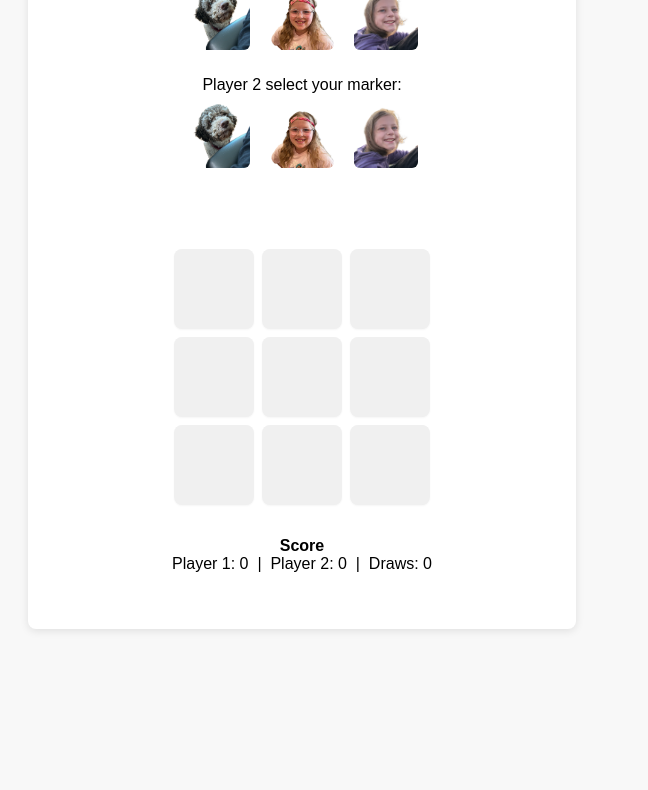
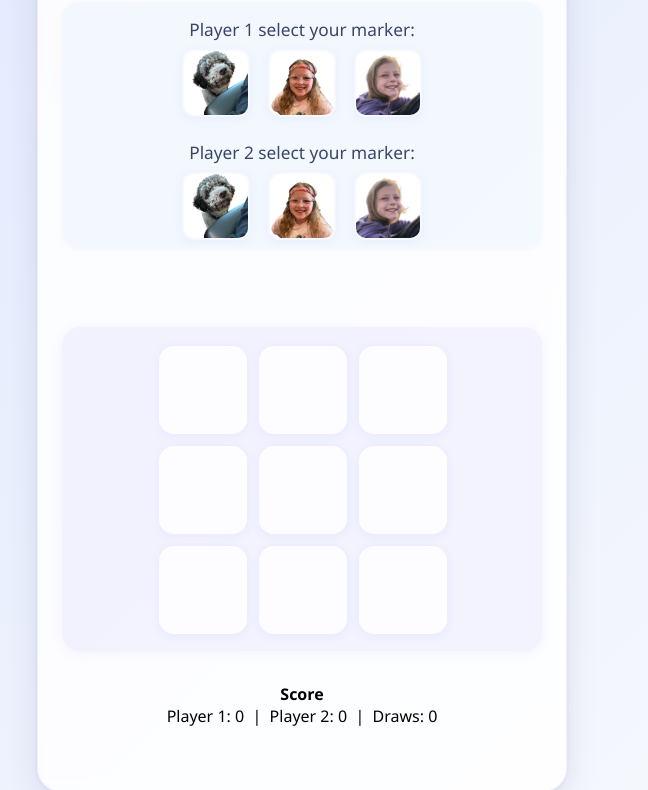
Before and after one commit to ChrisGreenWS/tictactoe, a plain HTML site: page index.html in a window 1280 px wide. Shown: the part 174-964 px from the top of the page, without its empty margins (338-986 px from the left). Before the commit the page ends 843 px from the top, so only its background shows below. Drawn offline with Linux system fonts and the light colour scheme.

Commit message:
Refactor CSS for improved animations and layout consistency in Tic Tac Toe game and give it a new ui refresh

```diff
--- a/css/style.css
+++ b/css/style.css
@@ -1,4 +1,135 @@
-/* Winner message animation */
+
+body {
+    font-family: 'Segoe UI', 'Roboto', Arial, sans-serif;
+    background: linear-gradient(135deg, #e0e7ff 0%, #f8fafc 100%);
+    margin: 0;
+    padding: 0;
+    min-height: 100vh;
+}
+
+#main-container {
+    max-width: 480px;
+    margin: 48px auto;
+    background: rgba(255,255,255,0.85);
+    border-radius: 24px;
+    box-shadow: 0 8px 32px rgba(60,60,120,0.12), 0 1.5px 4px rgba(60,60,120,0.08);
+    padding: 32px 24px 32px 24px;
+    backdrop-filter: blur(6px);
+    border: 1.5px solid rgba(180,180,255,0.18);
+}
+
+
+
+h1 {
+    text-align: center;
+    font-size: 2.2rem;
+    font-weight: 700;
+    letter-spacing: 0.02em;
+    color: #2d3a5a;
+    margin-bottom: 18px;
+    text-shadow: 0 2px 8px rgba(180,200,255,0.12);
+}
+
+#image-selection {
+    display: flex;
+    flex-direction: column;
+    gap: 24px;
+    margin-bottom: 32px;
+    background: rgba(240,245,255,0.7);
+    border-radius: 16px;
+    padding: 16px 0 8px 0;
+    box-shadow: 0 1px 4px rgba(120,140,200,0.07);
+}
+
+.player-select {
+    display: flex;
+    flex-direction: column;
+    align-items: center;
+    font-weight: 500;
+    color: #3a4668;
+    font-size: 1.08rem;
+}
+
+.image-options {
+    display: flex;
+    gap: 18px;
+    margin-top: 8px;
+}
+
+.image-option {
+    border: 2.5px solid transparent;
+    border-radius: 12px;
+    cursor: pointer;
+    transition: border 0.18s, box-shadow 0.18s;
+    width: 64px;
+    height: 64px;
+    object-fit: cover;
+    box-shadow: 0 2px 8px rgba(120,140,200,0.10);
+    background: #f6f8ff;
+}
+
+.image-option.selected {
+    border: 2.5px solid #6366f1;
+    box-shadow: 0 4px 16px rgba(99,102,241,0.13);
+}
+
+.image-option.disabled {
+    opacity: 0.32;
+    pointer-events: none;
+    filter: grayscale(0.5);
+}
+
+.board {
+    display: grid;
+    grid-template-columns: repeat(3, 88px);
+    grid-template-rows: repeat(3, 88px);
+    gap: 12px;
+    justify-content: center;
+    margin: 0 auto 32px auto;
+    background: rgba(99,102,241,0.07);
+    border-radius: 18px;
+    box-shadow: 0 2px 12px rgba(99,102,241,0.08);
+    padding: 18px 0 18px 0;
+}
+
+.cell {
+    width: 88px;
+    height: 88px;
+    background: rgba(255,255,255,0.85);
+    border-radius: 16px;
+    display: flex;
+    align-items: center;
+    justify-content: center;
+    font-size: 2.5rem;
+    cursor: pointer;
+    transition: background 0.18s, box-shadow 0.18s;
+    box-shadow: 0 2px 8px rgba(99,102,241,0.07);
+    position: relative;
+    border: 1.5px solid rgba(99,102,241,0.10);
+}
+.cell:hover {
+    background: #e0eaff;
+    box-shadow: 0 4px 16px rgba(99,102,241,0.13);
+}
+.cell img {
+    width: 64px;
+    height: 64px;
+    object-fit: cover;
+    pointer-events: none;
+    border-radius: 12px;
+    box-shadow: 0 2px 8px rgba(99,102,241,0.10);
+}
+
+#game-message {
+    min-height: 1.6em;
+    display: flex;
+    align-items: center;
+    justify-content: center;
+    font-size: 1.18rem;
+    letter-spacing: 0.01em;
+    text-shadow: 0 1px 4px rgba(99,102,241,0.08);
+}
+
 .winner-animate {
     animation: winner-pop 0.5s cubic-bezier(0.4, 1.4, 0.6, 1) both;
 }
@@ -17,6 +148,7 @@
         opacity: 1;
     }
 }
+
 .marker-animate {
     animation: pop-in 0.25s cubic-bezier(0.4, 1.4, 0.6, 1) both;
 }
@@ -35,103 +167,21 @@
         opacity: 1;
     }
 }
-/* Reserve space for the game message area to prevent board jump */
-#game-message {
-    min-height: 1.6em;
-    display: flex;
-    align-items: center;
-    justify-content: center;
+
+/* Button modern styles */
+#game-btns button {
+    background: linear-gradient(90deg, #6366f1 0%, #818cf8 100%);
+    color: #fff;
+    border: none;
+    border-radius: 8px;
+    box-shadow: 0 2px 8px rgba(99,102,241,0.10);
+    font-weight: 600;
+    letter-spacing: 0.01em;
+    cursor: pointer;
+    transition: background 0.18s, box-shadow 0.18s, transform 0.13s;
 }
-/* Main stylesheet for Tic Tac Toe */
-body {
-    font-family: Arial, sans-serif;
-    background: #f8f8f8;
-    margin: 0;
-    padding: 0;
+#game-btns button:hover {
+    background: linear-gradient(90deg, #818cf8 0%, #6366f1 100%);
+    box-shadow: 0 4px 16px rgba(99,102,241,0.13);
+    transform: translateY(-2px) scale(1.04);
 }
-
-#main-container {
-    max-width: 500px;
-    margin: 40px auto;
-    background: #fff;
-    border-radius: 8px;
-    box-shadow: 0 2px 8px rgba(0,0,0,0.1);
-    padding: 24px;
-}
-
-h1 {
-    text-align: center;
-}
-
-#image-selection {
-    display: flex;
-    flex-direction: column;
-    gap: 24px;
-    margin-bottom: 32px;
-}
-
-.player-select {
-    display: flex;
-    flex-direction: column;
-    align-items: center;
-}
-
-.image-options {
-    display: flex;
-    gap: 16px;
-    margin-top: 8px;
-}
-
-.image-option {
-    border: 2px solid transparent;
-    border-radius: 8px;
-    cursor: pointer;
-    transition: border 0.2s;
-    width: 64px;
-    height: 64px;
-    object-fit: cover;
-}
-
-.image-option.selected {
-    border: 2px solid #0078d7;
-}
-
-.image-option.disabled {
-    opacity: 0.4;
-    pointer-events: none;
-}
-
-/* Game board styles */
-.board {
-    display: grid;
-    grid-template-columns: repeat(3, 80px);
-    grid-template-rows: repeat(3, 80px);
-    gap: 8px;
-    justify-content: center;
-    margin: 0 auto 32px auto;
-}
-
-.cell {
-    width: 80px;
-    height: 80px;
-    background: #f0f0f0;
-    border-radius: 8px;
-    display: flex;
-    align-items: center;
-    justify-content: center;
-    font-size: 2.5rem;
-    cursor: pointer;
-    transition: background 0.2s;
-    box-shadow: 0 1px 2px rgba(0,0,0,0.04);
-    position: relative;
-}
-.cell:hover {
-    background: #e0eaff;
-}
-.cell img {
-    width: 64px;
-    height: 64px;
-    object-fit: cover;
-    pointer-events: none;
-    border-radius: 8px;
-}
```
